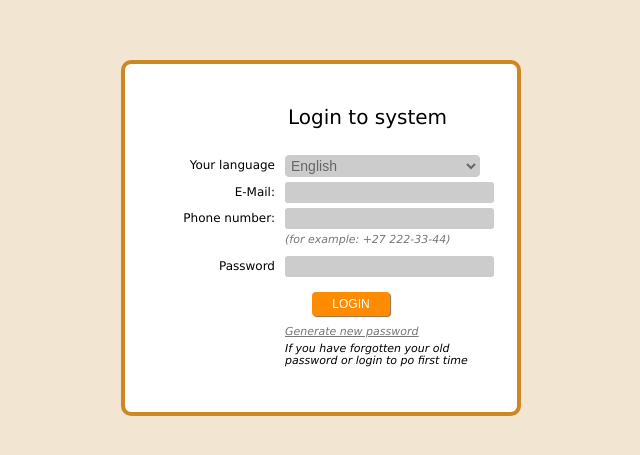
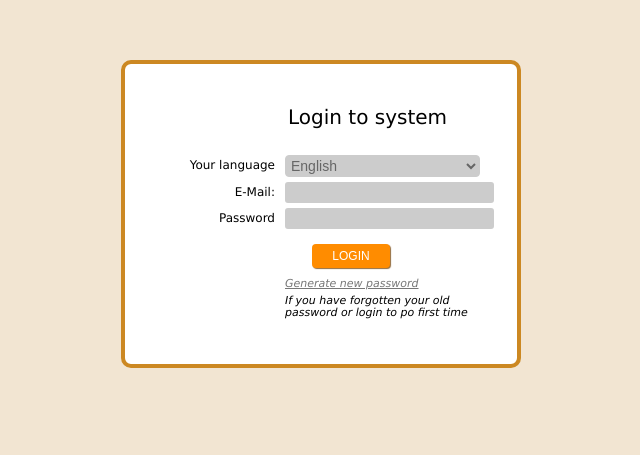
Before and after one commit to mmm-officee/login, a plain HTML site: page index.html in a window 1280 px wide. Shown: the part 215-670 px from the top of the page, without its empty margins (319-959 px from the left). Drawn offline with Linux system fonts and the light colour scheme.

Commit message:
Update index.html

```diff
--- a/index.html
+++ b/index.html
@@ -35,11 +35,6 @@
                     <input type="name" id="E-Mail" name="email" value="" class="input_text" maxlength="40" required/><br>
                     <div class="lf_line">
                 </div>
-                    <div class="lf_line">
-                    <label for="Phone number" class="translate">Phone number: </label>
-                    <input type="user" id="Phone number" name="Phone" value="" class="input_text"maxlength="20" required/><br>
-                    <p class="lf_line_italic translate">(for example: +27 222-33-44)</p>
-                </div>
                         <label for="Password" class="translate">Password</label>
                         <input type="Password" id="Password" name="Password" value="" class="input_text" minlength="8" maxlength="30" required/><br>
                 </div>
```
